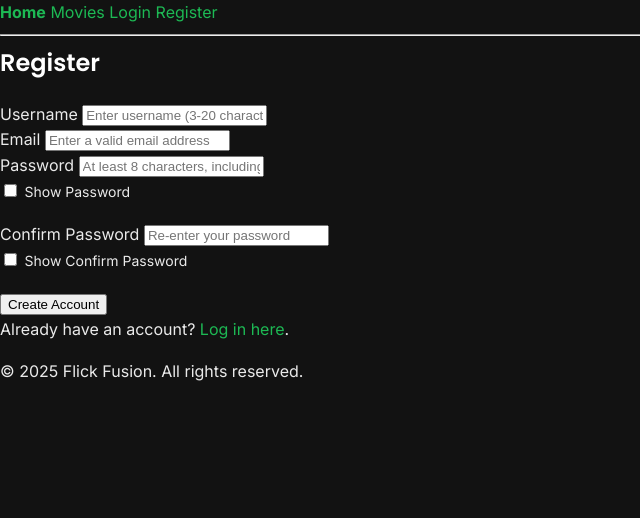
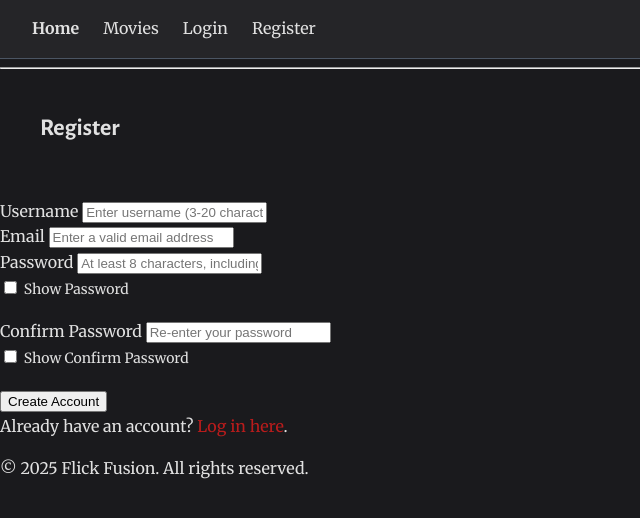
Before and after one commit to diegocardona11/Flick-Fusion-, a PHP site: page /register.php in a window 1280 px wide. Shown: the top 518 px of the page, without its empty margins (0-640 px from the left). Run offline with PHP 8.4, Linux system fonts and the light colour scheme.

Commit message:
Refactor styles in styles.css for improved consistency and update header.php to use new font styles. Attempt at dark grey and red theme.

```diff
--- a/public/css/styles.css
+++ b/public/css/styles.css
@@ -12,22 +12,28 @@
  * 4. Page-Specific Styles (Homepage, User Profile...)
  */
 
+
  /* ---- 1. Global Style Guide ---- */
  /* This section defines the core variables and base styles used throughout the application. */
+ :root {
+    --bg-dark: #1A1A1D;
+    --surface-dark: #252528;
+    --text-light: #E1E1E1;
+    --text-secondary: #A9A9A9;
 
- :root {
-    --bg-dark: #121212;
-    --surface-dark: #1B1B1B;
-    --text-light: #EAEAEA;
-    --text-white: #FFFFFF;
-    --accent-green: #1DB954;
-    --neutral-gray: #888888;
-    --border-color: #333;
-    --danger-red: #991b1b; /* For delete buttons */
-    --danger-red-hover: #b91c1c; /* For delete button hover */
+    /* Primary Accent Colors */
+    --accent-primary: #B91C1C;
+    --accent-primary-hover: #DC2626;
+
+    /* Secondary Accent Colors */
+    --accent-secondary: #F2A900;
+
+    --text-on-accent: #FFFFFF;
+    --border-color: #4B5563;
     --border-radius: 8px;
-    --font-heading: 'Poppins', sans-serif;
-    --font-body: 'Inter', sans-serif;
+
+    --font-heading: 'Alegreya Sans', sans-serif;
+    --font-body: 'Merriweather', serif;
  }
 
  body {
@@ -40,18 +46,18 @@
 
  h1, h2, h3, h4, h5, h6 {
     font-family: var(--font-heading);
-    color: var(--text-white);
+    color: var(--text-light);
     margin-top: 0;
  }
 
  a {
-    color: var(--accent-green);
+    color: var(--accent-primary);
     text-decoration: none;
     transition: color 0.3s;
  }
 
  a:hover {
-    color: #1ed760;
+    color: var(--accent-primary-hover);
     text-decoration: underline;
  }
 
@@ -63,20 +69,69 @@
 
  /* ---- 2. Layout Styles ---- */
  /* These are reusable layout styles for structuring content. */
+.container {
+    max-width: 1200px;
+    margin: 0 auto;
+    padding: 2rem 1.5rem;
+}
+
+.centered-container {
+    max-width: 450px;
+}
 
  /* ---- 3. Component Styles ---- */
  /* This section includes styles for common components used across the site. */
 
+ header {
+    background-color: var(--surface-dark);
+    padding: 1rem 2rem;
+    display: flex;
+    align-items: center;
+    gap: 1.5rem;
+    border-bottom: 1px solid var(--border-color);
+ }
+
+ header a {
+    color: var(--text-light);
+    font-weight: 500;
+ }
+
+ header a:hover, header a.active {
+    color: var(--accent-primary-hover);
+    text-decoration: none;
+ }
+
+ header strong {
+    color: var(--text-light);
+ }
+
+ header span {
+    margin-left: auto; /* Pushes user info to the right */
+    color: var(--text-secondary);
+ }
+
+
+
  /* ---- 4. Page-Specific Styles ---- */
+.main-header {
+    background-color: var(--surface-dark);
+    padding: 1rem 1.5rem;
+    display: flex;
+    justify-content: space-between;
+    align-items: center;
+    border-bottom: 1px solid var(--border-color);
+}
+
+
+
  /* Styles for the movies.php page */
-
  .flash-message {
     padding: 1rem;
     margin-bottom: 1rem;
     border-radius: var(--border-radius);
     background-color: var(--surface-dark);
-    color: var(--accent-green);
-    border: 1px solid var(--accent-green);
+    color: var(--accent-secondary);
+    border: 1px solid var(--accent-secondary);
  }
 
  .movie-list {
@@ -123,13 +178,14 @@
  }
 
  .btn-danger {
-    background-color: var(--danger-red);
-    border-color: var(--danger-red);
-    color: var(--text-light);
+    background-color: var(--accent-primary);
+    border-color: var(--accent-primary);
+    color: var(--text-on-accent);
  }
 
  .btn-danger:hover {
-    background-color: var(--danger-red-hover);
+    background-color: var(--accent-primary-hover);
+    border-color: var(--accent-primary-hover);
  }
 
  .section-divider {
--- a/public/partials/header.php
+++ b/public/partials/header.php
@@ -13,8 +13,9 @@ if (session_status() === PHP_SESSION_NONE) session_start();
   <title>Flick Fusion</title>
   <link rel="preconnect" href="https://fonts.googleapis.com">
   <link rel="preconnect" href="https://fonts.gstatic.com" crossorigin>
-  <link href="https://fonts.googleapis.com/css2?family=Inter:wght@400;700&family=Poppins:wght@600&display=swap" rel="stylesheet">
-  <link rel="stylesheet" href="/css/styles.css">
+  <link href="https://fonts.googleapis.com/css2?family=Alegreya+Sans:wght@400;500;700&family=Merriweather:wght@400;700&display=swap" rel="stylesheet">
+  <!-- Allows to see CSS changes without clearing cache -->
+  <link rel="stylesheet" href="css/styles.css?v=<?= filemtime(__DIR__ . '/../css/styles.css') ?>">
 </head>
 <body>
 <header>
```
